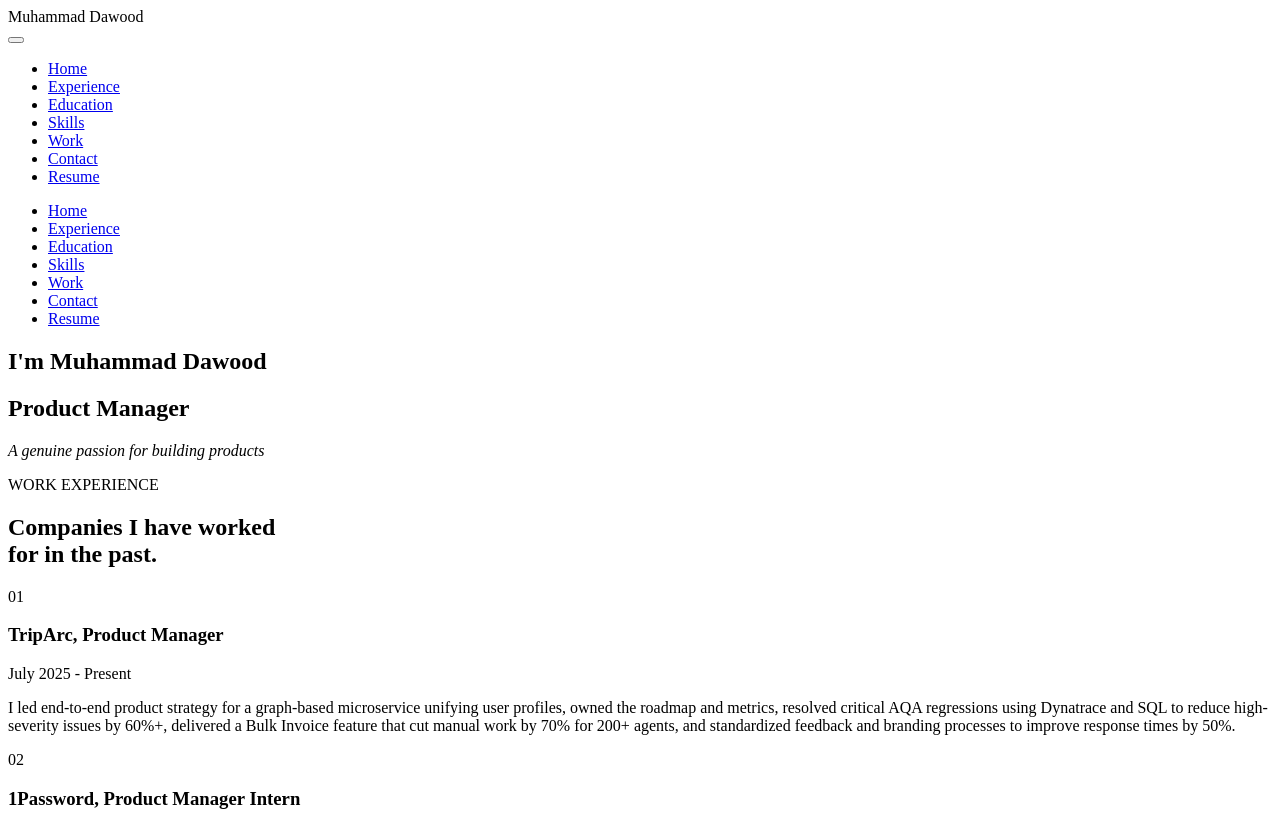
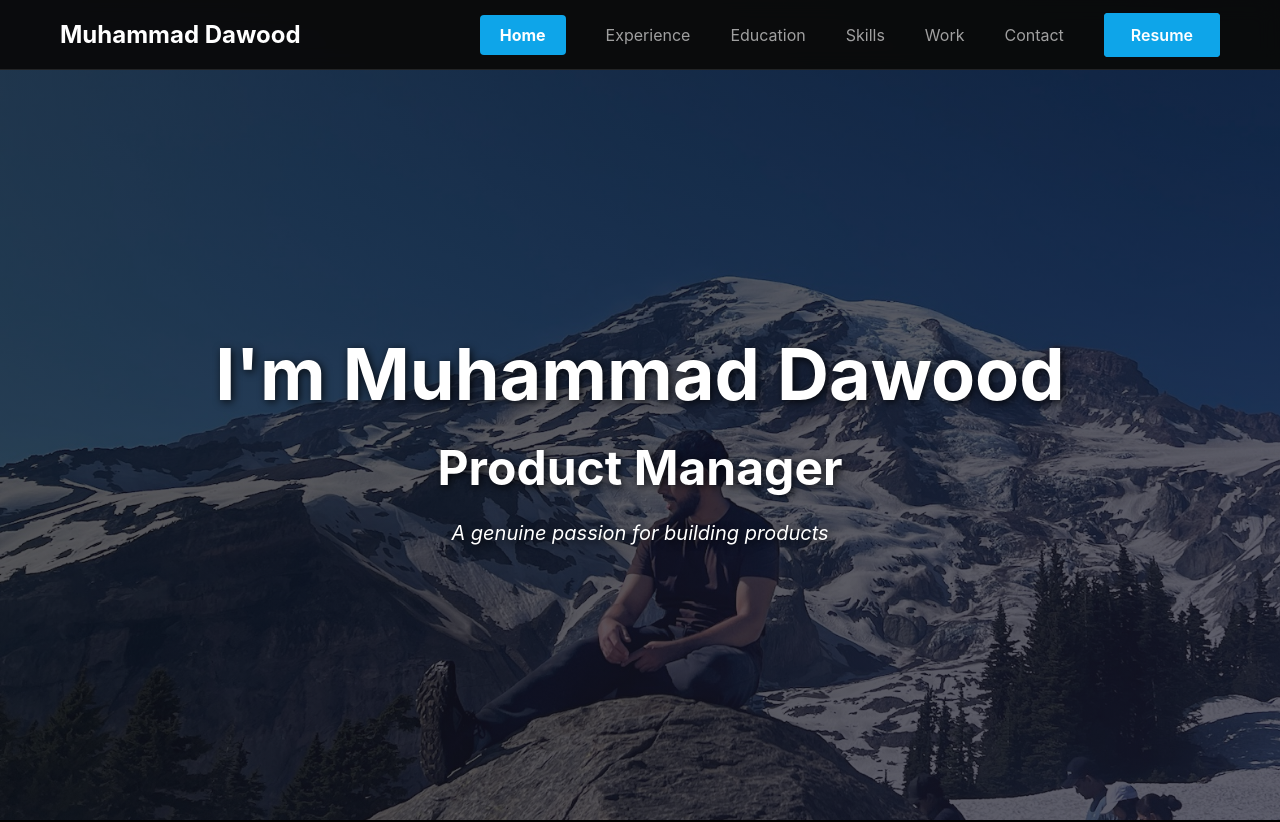
Before and after one commit to Dawom2055/Muhammad-Dawood-s-Portfolio, a Next.js app: page / in a window 1280 px wide. Shown: the top 822 px of the page. Built offline with nearby package versions, Linux system fonts and the light colour scheme.

Commit message:
Add files via upload

```diff
--- /dev/null
+++ b/app/layout.tsx
@@ -0,0 +1,18 @@
+import './globals.css'
+
+export const metadata = {
+  title: 'Your Name – Portfolio',
+  description: 'Personal portfolio website',
+}
+
+export default function RootLayout({
+  children,
+}: {
+  children: React.ReactNode
+}) {
+  return (
+    <html lang="en">
+      <body>{children}</body>
+    </html>
+  )
+}
```
